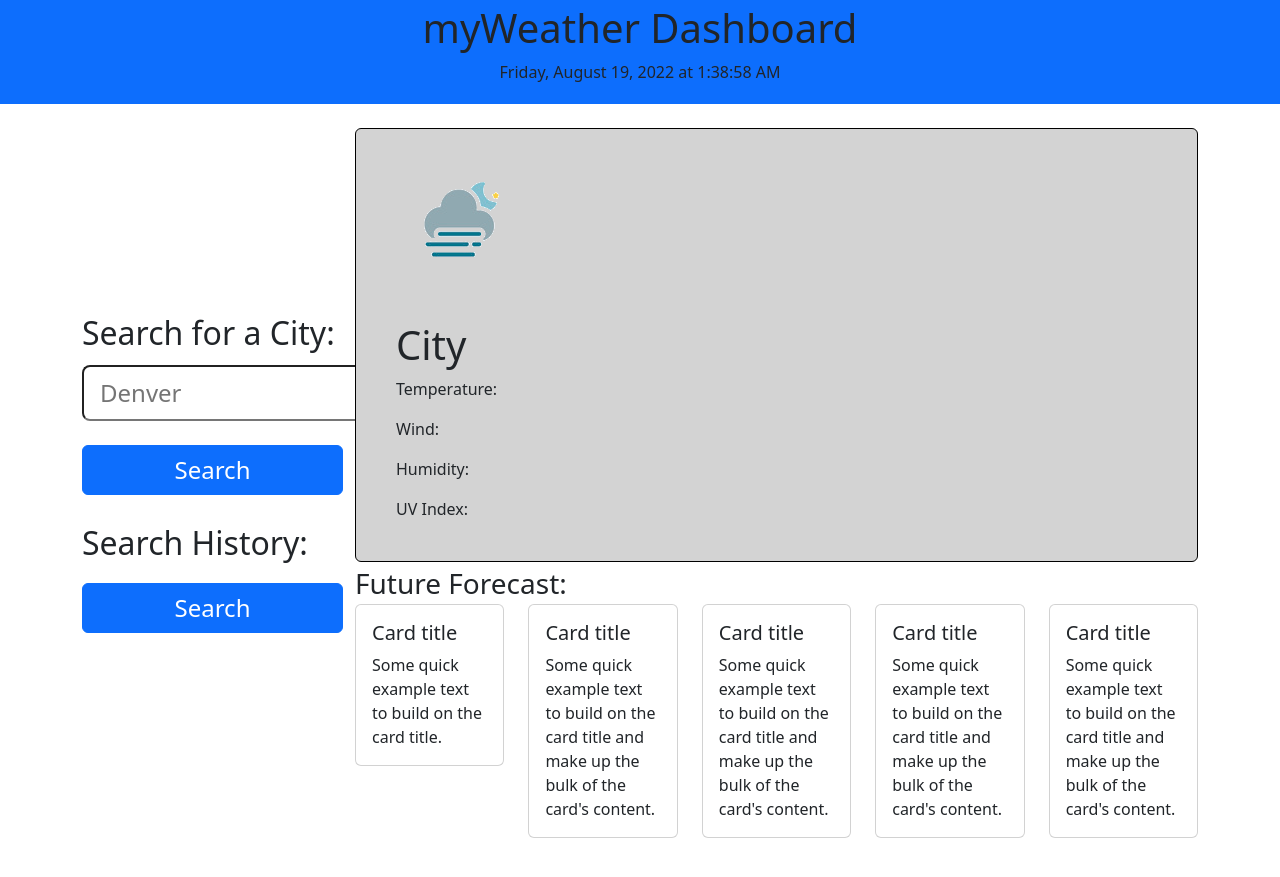
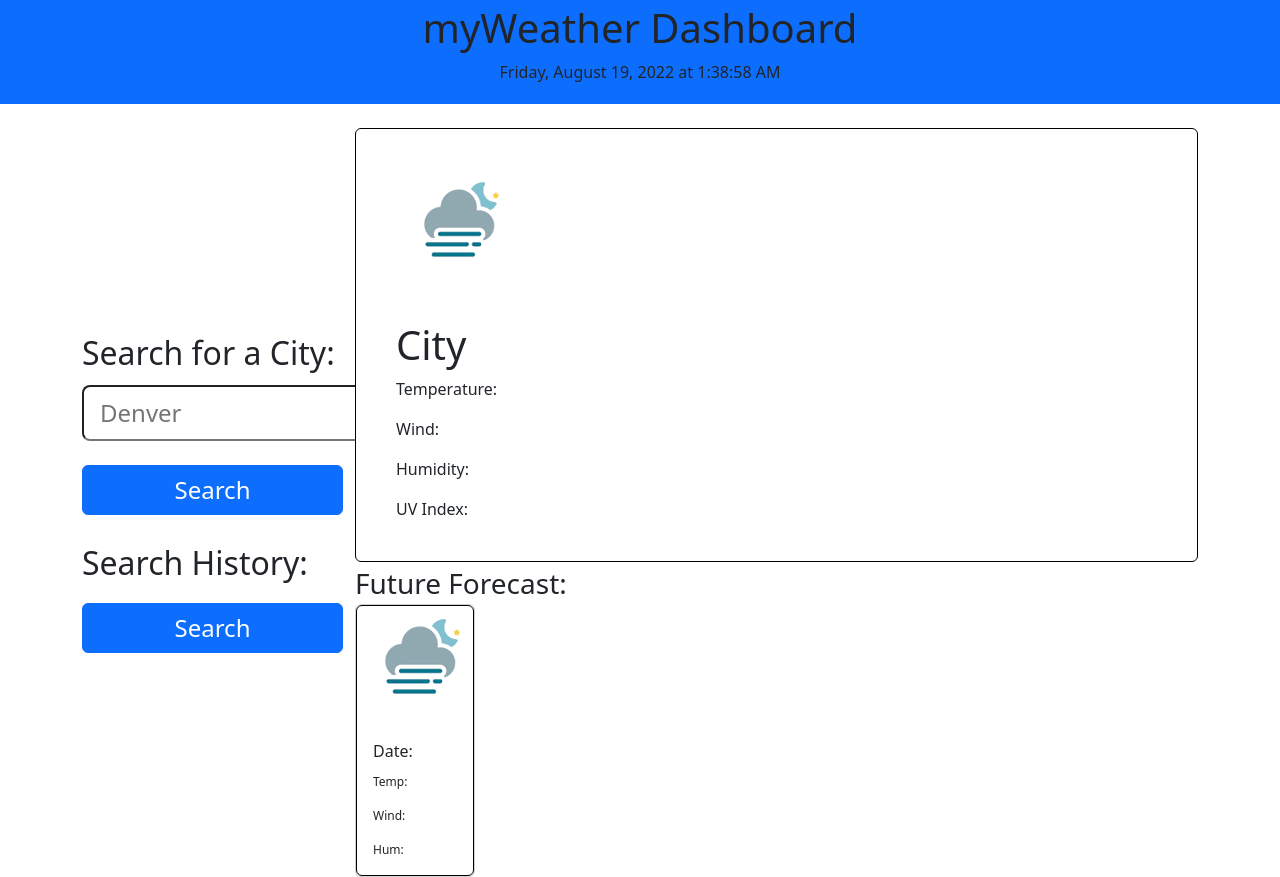
Before and after one commit to myang5t3r/myWeatherDashboard, a plain HTML site: page index.html in a window 1280 px wide. Before the commit the page ends 838 px from the top, so only its background shows below. Drawn offline with nearby package versions, Linux system fonts and the light colour scheme.

Commit message:
Forecast card style to my likinggit add .!

```diff
--- a/assests/css/style.css
+++ b/assests/css/style.css
@@ -1,4 +1,6 @@
-/* ID Selectors
-#searchBox {
+.forcastTitle {
     font-size: 1em;
-} */
+}
+.forcastBody {
+    font-size: .75em;
+}
--- a/index.html
+++ b/index.html
@@ -26,9 +26,10 @@
                 <button class="btn btn-primary fs-4 w-100 mt-3" type="submit">Search</button>
                 </div>
                 <div class="col-sm-12 col-md-9  ps-0 pt-4">
-                    <div class="card p-4" style="border:1px solid black; background-color:lightgray">
+                    <div class="card p-4" style="border:1px solid black;">
                         <div class="card-body w-25" style="position: relative;">
-                        <img class ="curWeatherIcon" src="/assests/icons/a01n.png" alt="Weather icons"></div>
+                        <img class ="curWeatherIcon" src="/assests/icons/a01n.png" alt="Weather icons">
+                    </div>
                         <div class="card-body">
                           <h5 class="card-title currentWeather w-50 fs-1">City</h5>
                           <p class="card-text currentWeather w-50">Temperature:</p>
@@ -39,43 +40,17 @@
                     </div>
                     <div class="fs-3 p-0">Future Forecast:</div>
                     <div class="row">
-                      <div class="col">
+                      <div class="col-sm-12 col-md-2">
                           <div class="card">
+                            <div class="card" style="border:1px solid black;">
+                                <div class="card-body p-0 m-0" style="position: relative;">
+                                <img class ="curWeatherIcon" src="/assests/icons/a01n.png" alt="Weather icons">
+                            </div>
                               <div class="card-body">
-                              <h5 class="card-title">Card title</h5>
-                              <p class="card-text">Some quick example text to build on the card title.</p>
-                              </div>
-                          </div>
-                      </div>
-                      <div class="col">
-                          <div class="card" >
-                              <div class="card-body">
-                              <h5 class="card-title">Card title</h5>
-                              <p class="card-text">Some quick example text to build on the card title and make up the bulk of the card's content.</p>
-                              </div>
-                          </div>
-                      </div>
-                      <div class="col">
-                          <div class="card" >
-                              <div class="card-body">
-                              <h5 class="card-title">Card title</h5>
-                              <p class="card-text">Some quick example text to build on the card title and make up the bulk of the card's content.</p>
-                              </div>
-                          </div>
-                      </div>
-                      <div class="col">
-                          <div class="card" >
-                              <div class="card-body">
-                              <h5 class="card-title">Card title</h5>
-                              <p class="card-text">Some quick example text to build on the card title and make up the bulk of the card's content.</p>
-                              </div>
-                          </div>
-                      </div>
-                      <div class="col">
-                          <div class="card" >
-                              <div class="card-body">
-                              <h5 class="card-title">Card title</h5>
-                              <p class="card-text">Some quick example text to build on the card title and make up the bulk of the card's content.</p>
+                                <h5 class="card-title forcastTitle pb-1">Date:</h5>
+                                <p class="card-text forcastBody">Temp:</p>
+                                <p class="card-text forcastBody">Wind:</p>
+                                <p class="card-text forcastBody">Hum:</p>
                               </div>
                           </div>
                       </div>
@@ -85,7 +60,7 @@
     <script src="https://code.jquery.com/jquery-3.4.1.min.js"></script>
     <script src="https://cdn.jsdelivr.net/npm/bootstrap@5.2.0/dist/js/bootstrap.bundle.min.js" integrity="sha384-A3rJD856KowSb7dwlZdYEkO39Gagi7vIsF0jrRAoQmDKKtQBHUuLZ9AsSv4jD4Xa" crossorigin="anonymous">
     </script>
-    <script src="/assests/js/script.js"></script>
+    <script src="assests/js/script.js"></script>
 
     </body>
 </html>
```
Also changed, not shown: pseudo.txt.
